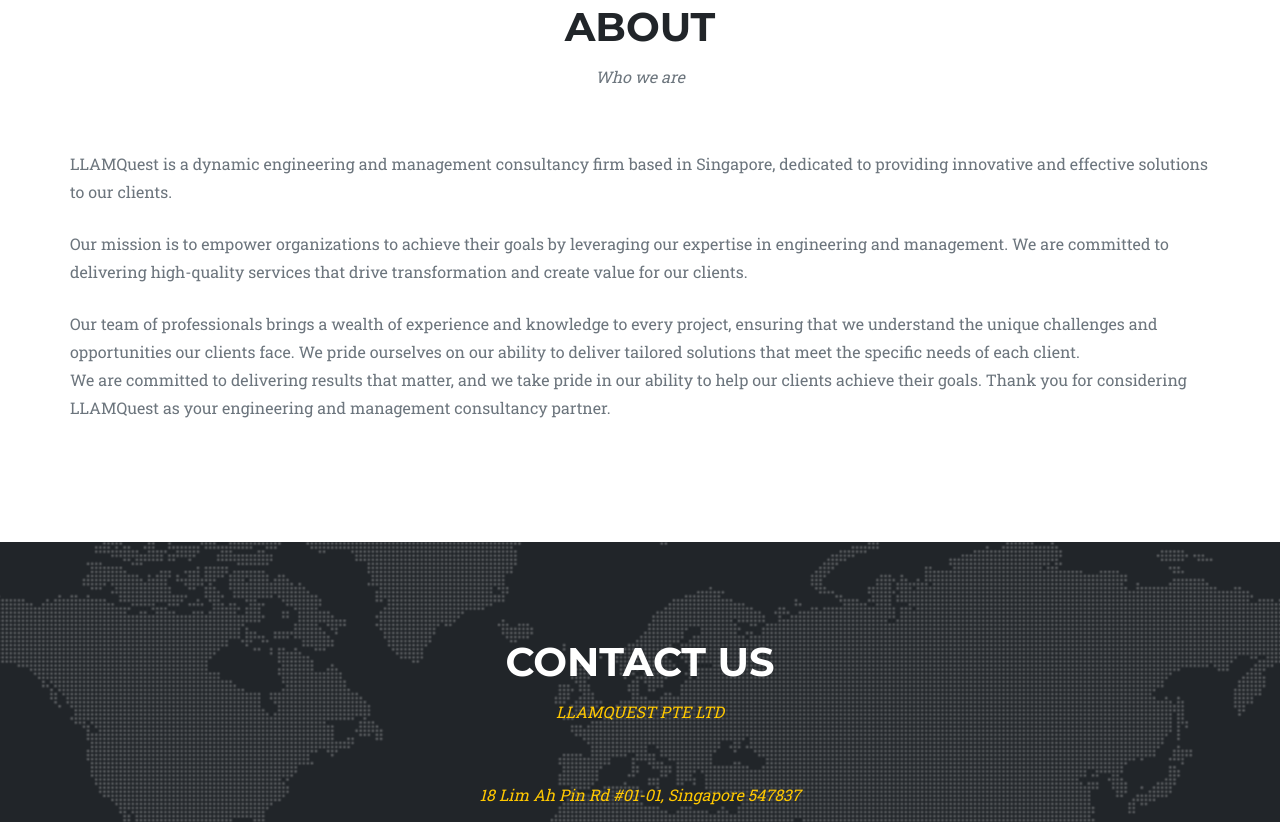
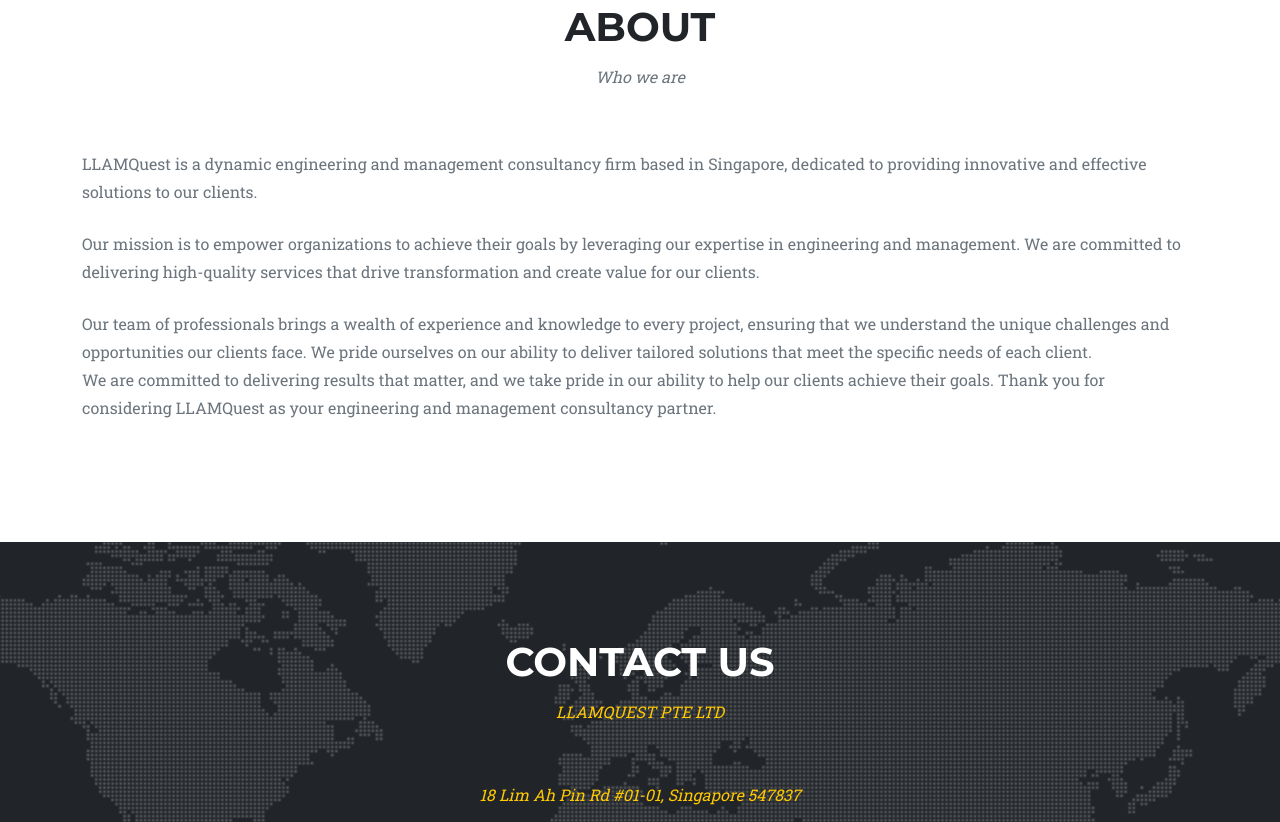
Before and after one commit to yiyuan6786/llamquest, a plain HTML site: page index.html in a window 1280 px wide. Shown: the part 1896-2718 px from the top of the page. Drawn offline with nearby package versions, Linux system fonts and the light colour scheme.

Commit message:
updated style

```diff
--- a/index.html
+++ b/index.html
@@ -174,27 +174,27 @@
           <h2 class="section-heading text-uppercase">About</h2>
           <h3 class="section-subheading text-muted">Who we are</h3>
         </div>
-        <div class="row text-muted lh-lg">
+        <div class="col-md-12 text-muted lh-lg">
           LLAMQuest is a dynamic engineering and management consultancy firm
           based in Singapore, dedicated to providing innovative and effective
           solutions to our clients.
         </div>
         <br />
-        <div class="row text-muted lh-lg">
+        <div class="col-md-12 text-muted lh-lg">
           Our mission is to empower organizations to achieve their goals by
           leveraging our expertise in engineering and management. We are
           committed to delivering high-quality services that drive
           transformation and create value for our clients.
         </div>
         <br />
-        <div class="row text-muted lh-lg">
+        <div class="col-md-12 text-muted lh-lg">
           Our team of professionals brings a wealth of experience and knowledge
           to every project, ensuring that we understand the unique challenges
           and opportunities our clients face. We pride ourselves on our ability
           to deliver tailored solutions that meet the specific needs of each
           client.
         </div>
-        <div class="row text-muted lh-lg">
+        <div class="col-md-12 text-muted lh-lg">
           We are committed to delivering results that matter, and we take pride
           in our ability to help our clients achieve their goals. Thank you for
           considering LLAMQuest as your engineering and management consultancy
@@ -226,7 +226,7 @@
     <!-- Footer-->
     <footer class="footer py-4">
       <div class="container">
-        <div class="row align-items-center justify-content-sm-center">
+        <div class="col-md-12 align-items-center justify-content-sm-center">
           Copyright &copy; 2024 - LLAMQuest PTE LTD (UEN 202404104G)
         </div>
       </div>
```
